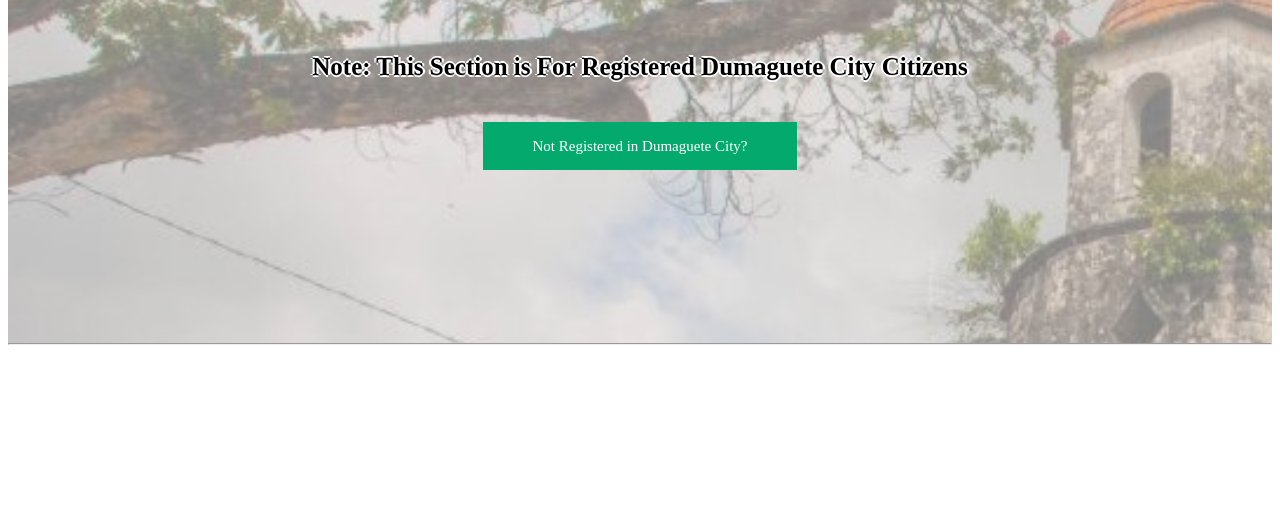
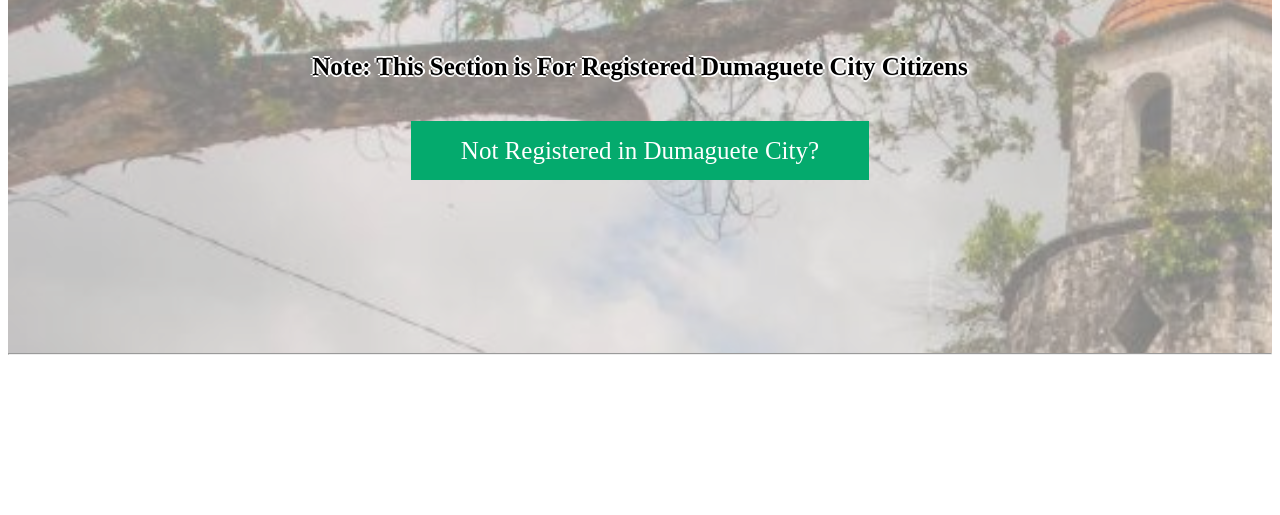
Before and after one commit to eban2724/eban, a plain HTML site: page AssistMed/dgtectzen.html in a window 1280 px wide. Shown: the part 279-794 px from the top of the page. Drawn offline with Linux system fonts and the light colour scheme.

Commit message:
dgtectzen.html

```diff
--- a/AssistMed/dgtectzen.html
+++ b/AssistMed/dgtectzen.html
@@ -50,7 +50,7 @@
   </div>
   <br>
 
-    <center><a href="ndgtectzen.html" class="dropbtnw" Style="Font-size: 15px;">Not Registered in Dumaguete City?</a></center>
+    <center><a href="ndgtectzen.html" class="dropbtnw" Style="Font-size: 25px;">Not Registered in Dumaguete City?</a></center>
 
       <br>
       <br>
```
